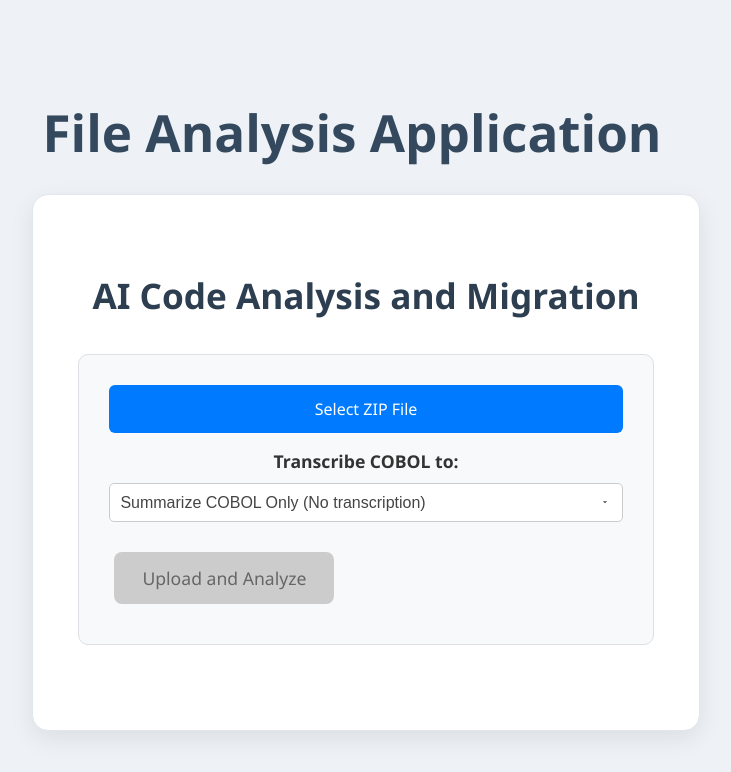
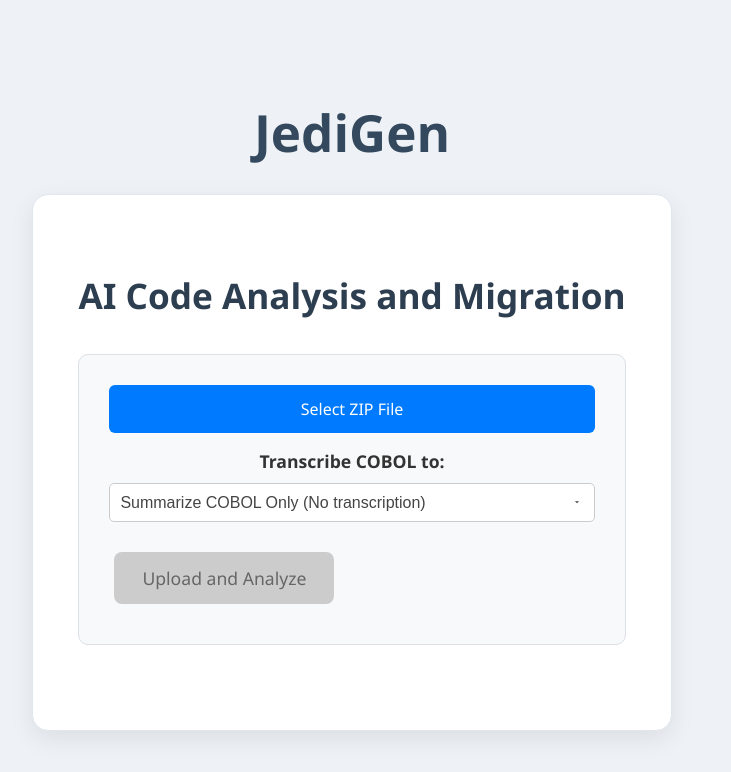
Before and after one commit to Prog-Josafat/Reverse-Engineering, a React (Vite) app in the folder frontend/: page / in a window 1280 px wide. Shown: the top 772 px of the page, without its empty margins (288-1019 px from the left). Built offline with nearby package versions, Linux system fonts and the light colour scheme.

Commit message:
In this update i changed small things in the front

```diff
--- a/frontend/src/App.jsx
+++ b/frontend/src/App.jsx
@@ -6,7 +6,7 @@
   return (
     <div className="App">
       <header className="App-header">
-        <h1>File Analysis Application</h1> {/* Título de tu app */}
+        <h1>JediGen </h1> {/* Título de tu app */}
       </header>
       <main>
         {/* Usa tu componente FileUpload */}
--- a/frontend/src/FileUpload.css
+++ b/frontend/src/FileUpload.css
@@ -1,6 +1,3 @@
-/* src/FileUpload.css */
-
-/* Base styles for a clean, modern look */
 body {
     font-family: 'Segoe UI', 'Roboto', 'Helvetica Neue', Arial, sans-serif;
     background-color: #eef2f6; /* Un fondo global muy suave */
@@ -19,7 +16,7 @@
     border-radius: 16px; /* Bordes más redondeados */
     padding: 45px; /* Más padding */
     max-width: 650px; /* Aumenta un poco el ancho */
-    width: 90%; /* Responsivo */
+    /*width: 90%; /* Responsivo */
     text-align: center;
     border: 1px solid #e0e6ed; /* Borde sutil */
 }
@@ -186,7 +183,7 @@
 }
 
 .download-section button {
-    background-color: #64b5f6; /* Light blue */
+    background-color: #47a5f3; /* Light blue */
     color: white;
     padding: 12px 24px;
     border: none;
```
